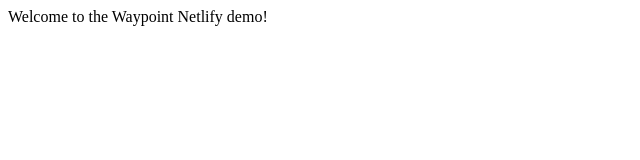
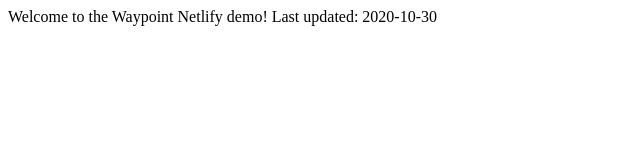
Before and after one commit to jbayer/waypoint-netlify, a plain HTML site: page index.html in a window 1280 px wide. Shown: the whole page, without its empty margins (0-640 px from the left). Drawn offline with Linux system fonts and the light colour scheme.

Commit message:
date update

```diff
--- a/index.html
+++ b/index.html
@@ -7,6 +7,8 @@ Waypoint Netlify example
 
 <body>
 Welcome to the Waypoint Netlify demo!
+
+Last updated: 2020-10-30
 </body>
 
 
```
